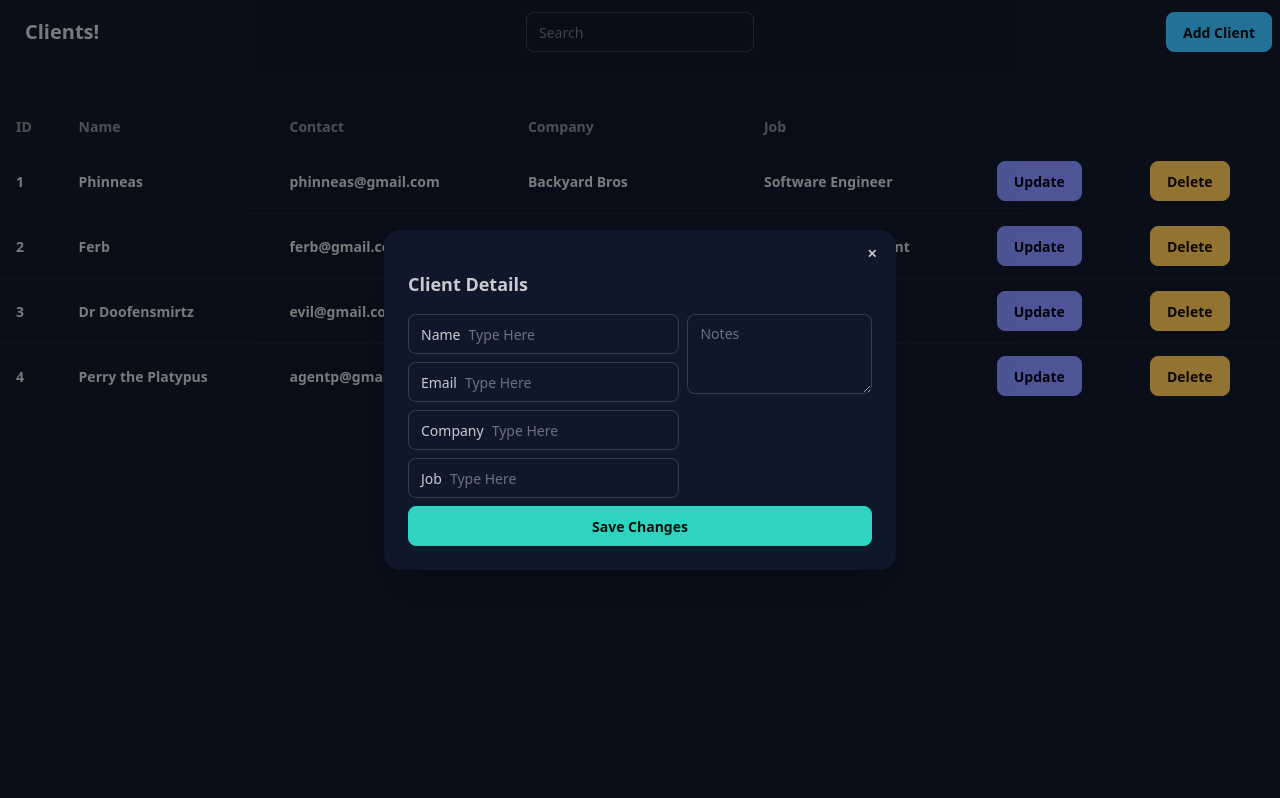
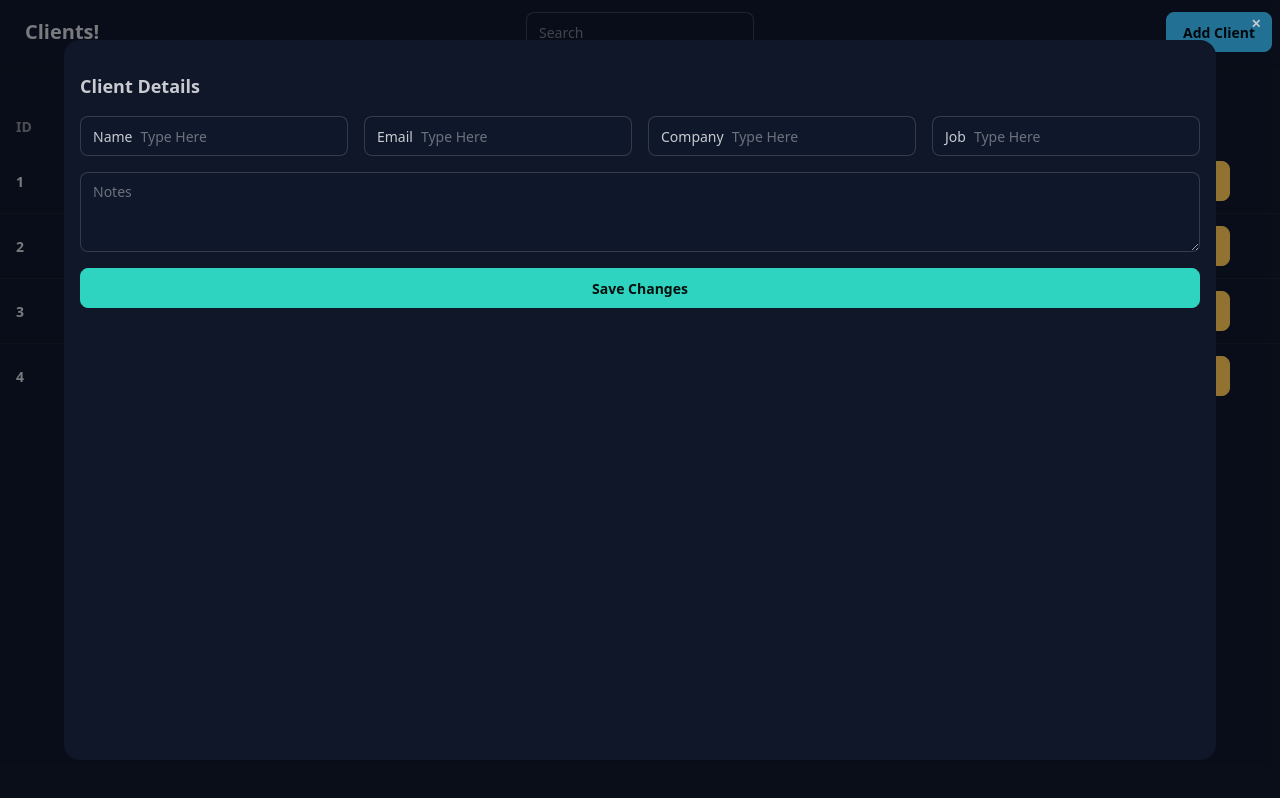
Before and after one commit to kavitaithomas/fullstack-CRUD-app, a React (Vite) app in the folder client/: page / in a window 1280 px wide. Both pictures are taken after a click on the link "Add Client". Built offline with nearby package versions, Linux system fonts and the light colour scheme.

Commit message:
full screen modal

```diff
--- a/client/src/App.css
+++ b/client/src/App.css
@@ -2,3 +2,7 @@
 @plugin "daisyui" {
   themes: light --default, dark --prefersdark, night;
 }
+
+.bg-dark {
+  background-color: #101729;
+}
--- a/client/src/components/ModalForm.jsx
+++ b/client/src/components/ModalForm.jsx
@@ -2,47 +2,30 @@ export default function ModalForm({ isOpen, onClose, mode, onSubmit }) {
   return (
     <>
       <dialog id="my_modal_3" className="modal" open={isOpen}>
-        <div className="modal-box">
+        <div className="w-[90vw] h-[90vh] max-w-none p-4 bg-dark rounded-2xl overflow-y-auto">
           <h3 className="font-bold text-lg py-4">
             {mode === "edit" ? "Edit Client" : "Client Details"}
           </h3>
 
-          <div className="flex flex-col gap-y-2">
-            <div className="flex flex-row gap-x-2">
+          <div className="flex flex-col gap-y-4">
             {" "}
             <form method="dialog">
-                <div className="flex flex-col gap-y-2">
+              <div className="flex flex-row gap-x-4">
                 <label className="input">
                   Name
-                    <input
-                      type="text"
-                      className="grow"
-                      placeholder="Type Here"
-                    />
+                  <input type="text" className="grow" placeholder="Type Here" />
                 </label>
                 <label className="input">
                   Email
-                    <input
-                      type="text"
-                      className="grow"
-                      placeholder="Type Here"
-                    />
+                  <input type="text" className="grow" placeholder="Type Here" />
                 </label>
                 <label className="input">
                   Company
-                    <input
-                      type="text"
-                      className="grow"
-                      placeholder="Type Here"
-                    />
+                  <input type="text" className="grow" placeholder="Type Here" />
                 </label>
                 <label className="input">
                   Job
-                    <input
-                      type="text"
-                      className="grow"
-                      placeholder="Type Here"
-                    />
+                  <input type="text" className="grow" placeholder="Type Here" />
                 </label>
                 <button
                   className="btn btn-sm btn-circle btn-ghost absolute right-2 top-2 "
@@ -53,8 +36,10 @@ export default function ModalForm({ isOpen, onClose, mode, onSubmit }) {
               </div>
             </form>
             <div className="">
-                <textarea className="textarea" placeholder="Notes"></textarea>
-              </div>
+              <textarea
+                className="textarea w-full"
+                placeholder="Notes"
+              ></textarea>
             </div>
             <button className="btn btn-success">Save Changes</button>
           </div>
```
Lines whose indentation alone changed are shown as unchanged.
